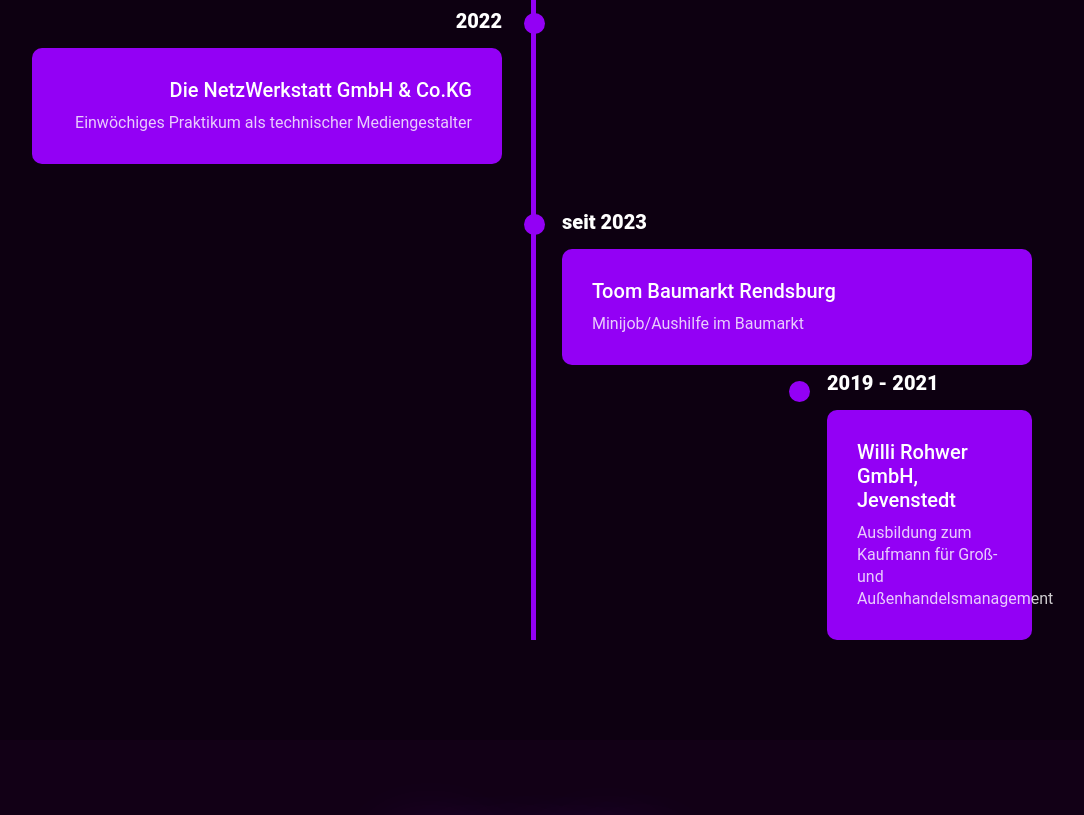
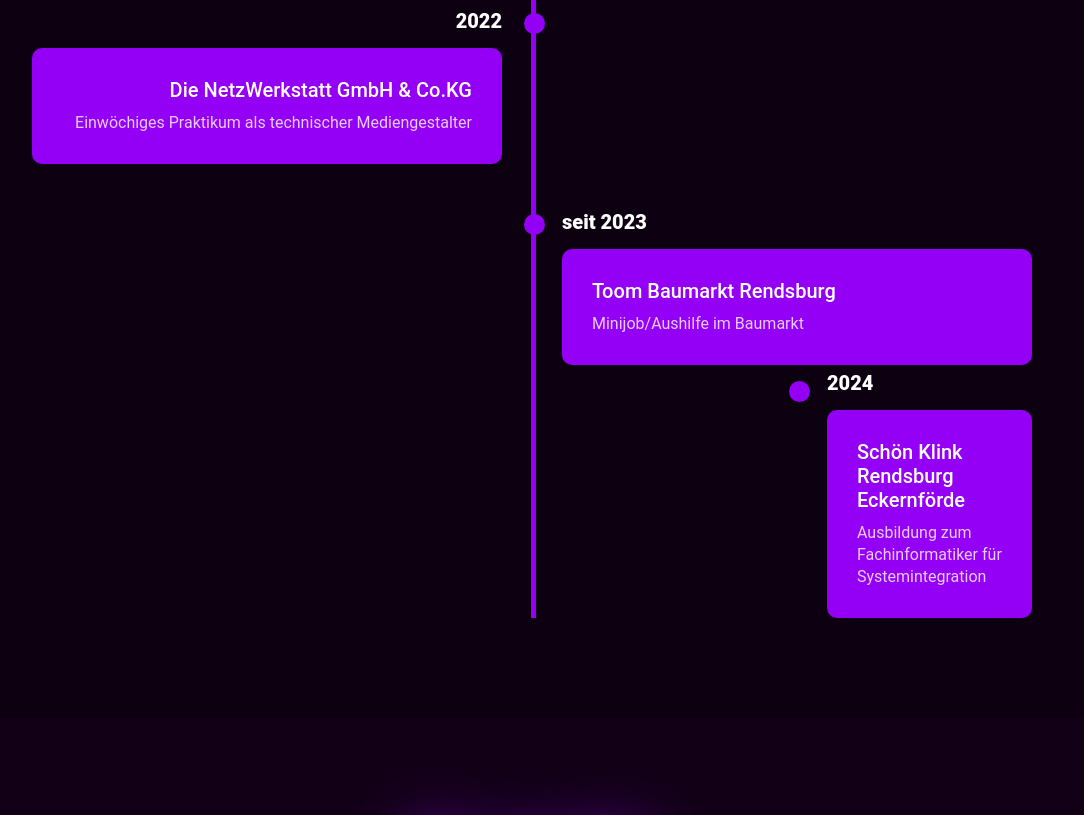
Before and after one commit to JulianKrause/Portfolio, a plain HTML site: page index.html in a window 1280 px wide. Shown: the part 4635-5450 px from the top of the page, without its empty margins (108-1192 px from the left). Drawn offline with nearby package versions, Linux system fonts and the light colour scheme.

Commit message:
Update index.html

```diff
--- a/index.html
+++ b/index.html
@@ -215,16 +215,14 @@
     </div>
                 <div class="timeline-item">
             <div class="timeline-dot"></div>
-            <div class="timeline-date">2019 - 2021</div>
+            <div class="timeline-date">2024</div>
             <div class="timeline-content">
-                <h3>Willi Rohwer GmbH, Jevenstedt
+                <h3>Schön Klink Rendsburg Eckernförde
 
                     </h3>
-                <p>Ausbildung zum Kaufmann für
+                <p>Ausbildung zum Fachinformatiker
 
-                    Groß- und
-
-                    Außenhandelsmanagement</p>
+                    für Systemintegration</p>
         </div>
 </div>
     </div>
```
